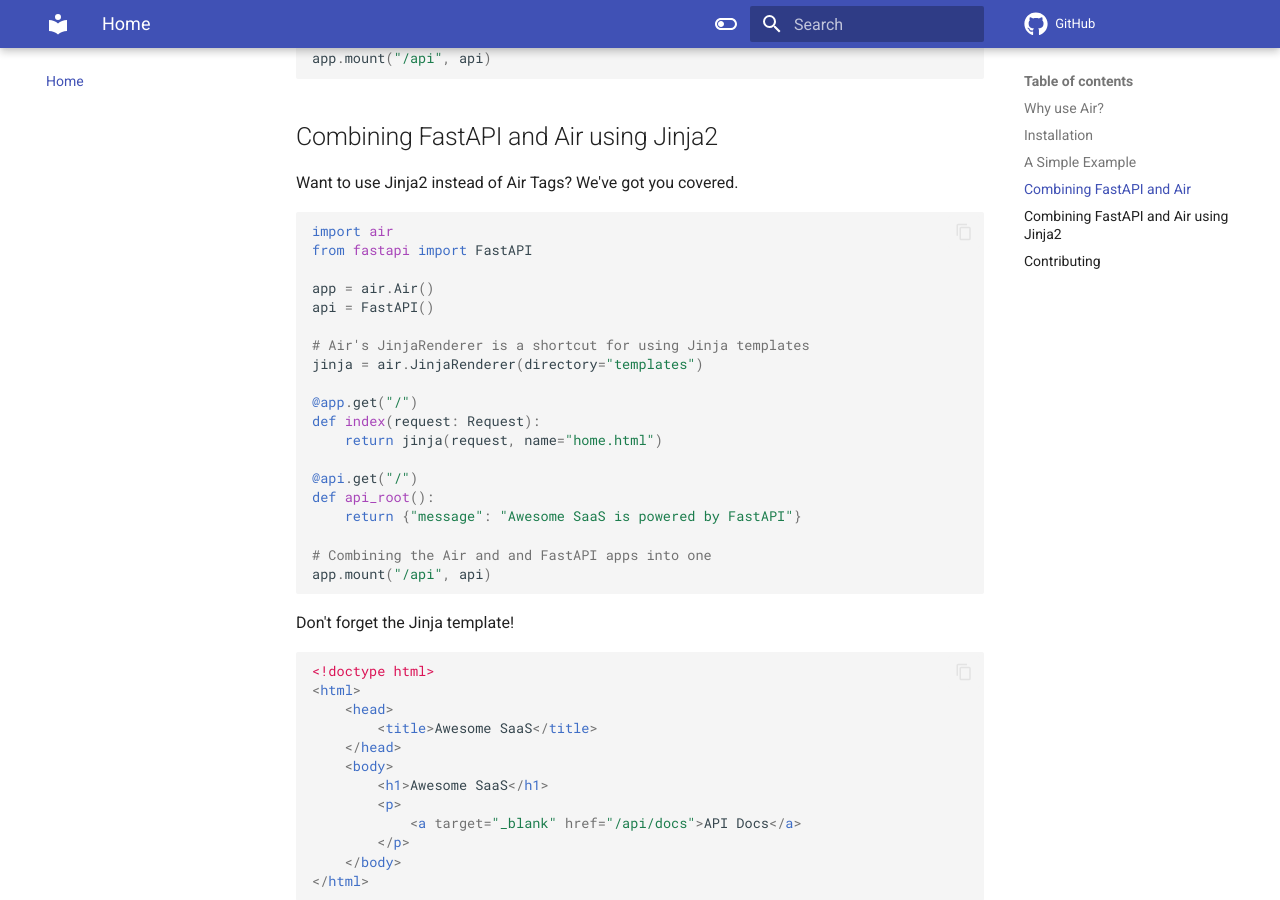
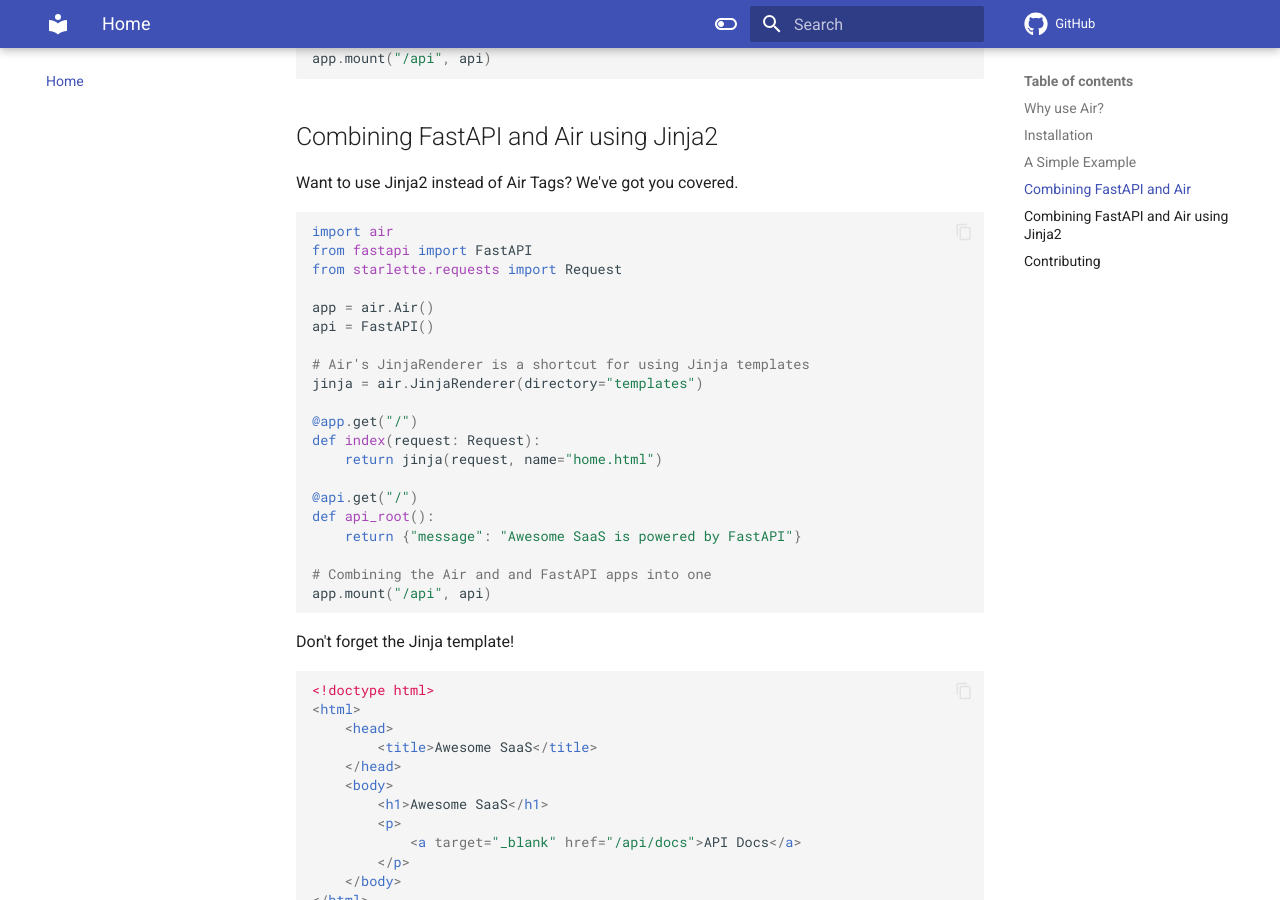
Before and after one commit to feldroy/air, an MkDocs documentation site: the page built from docs/index.md, in a window 1280 px wide and 900 px high, scrolled down 2729 px. Built offline with MkDocs 1.6.1 and Material for MkDocs 9.7.7, drawn with Linux system fonts in a browser that asks for light colours; comment, search, counter and statistics services are not loaded.

Commit message:
import starlette.requests.Request on Jinja example

````diff
--- a/docs/index.md
+++ b/docs/index.md
@@ -183,6 +183,7 @@ Want to use Jinja2 instead of Air Tags? We've got you covered.
 ```python
 import air
 from fastapi import FastAPI
+from starlette.requests import Request
 
 app = air.Air()
 api = FastAPI()
````
